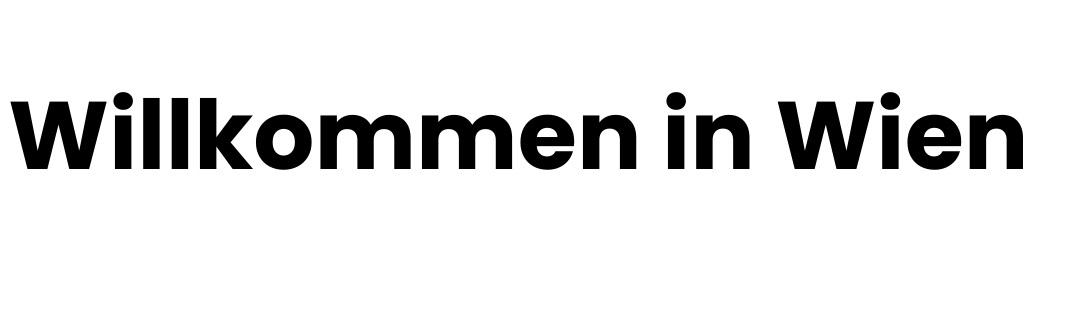
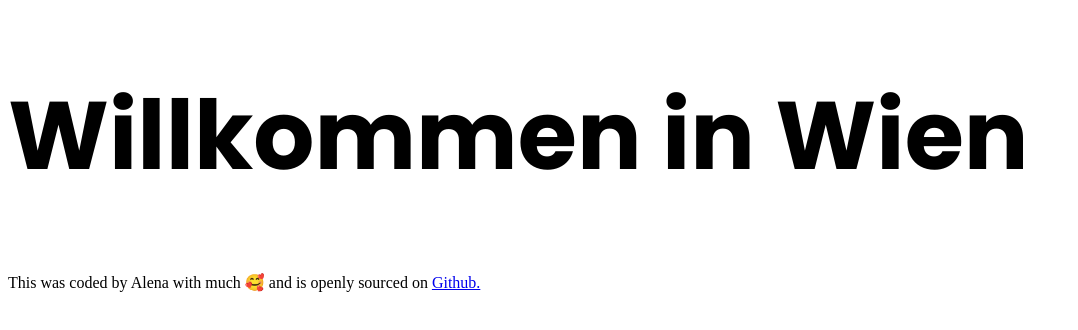
Before and after one commit to almoxxx/responsive-travel-project, a plain HTML site: page index.html in a window 1280 px wide. Shown: the whole page, without its empty margins (0-1078 px from the left). Drawn offline with Linux system fonts and the light colour scheme.

Commit message:
added footer and github link

```diff
--- a/index.html
+++ b/index.html
@@ -16,4 +16,8 @@
   <body>
     <h1>Willkommen in Wien</h1>
   </body>
+  <footer>
+    This was coded by Alena with much 🥰 and is openly sourced on
+    <a href="https://github.com/almoxxx/responsive-travel-project">Github.</a>
+  </footer>
 </html>
```
